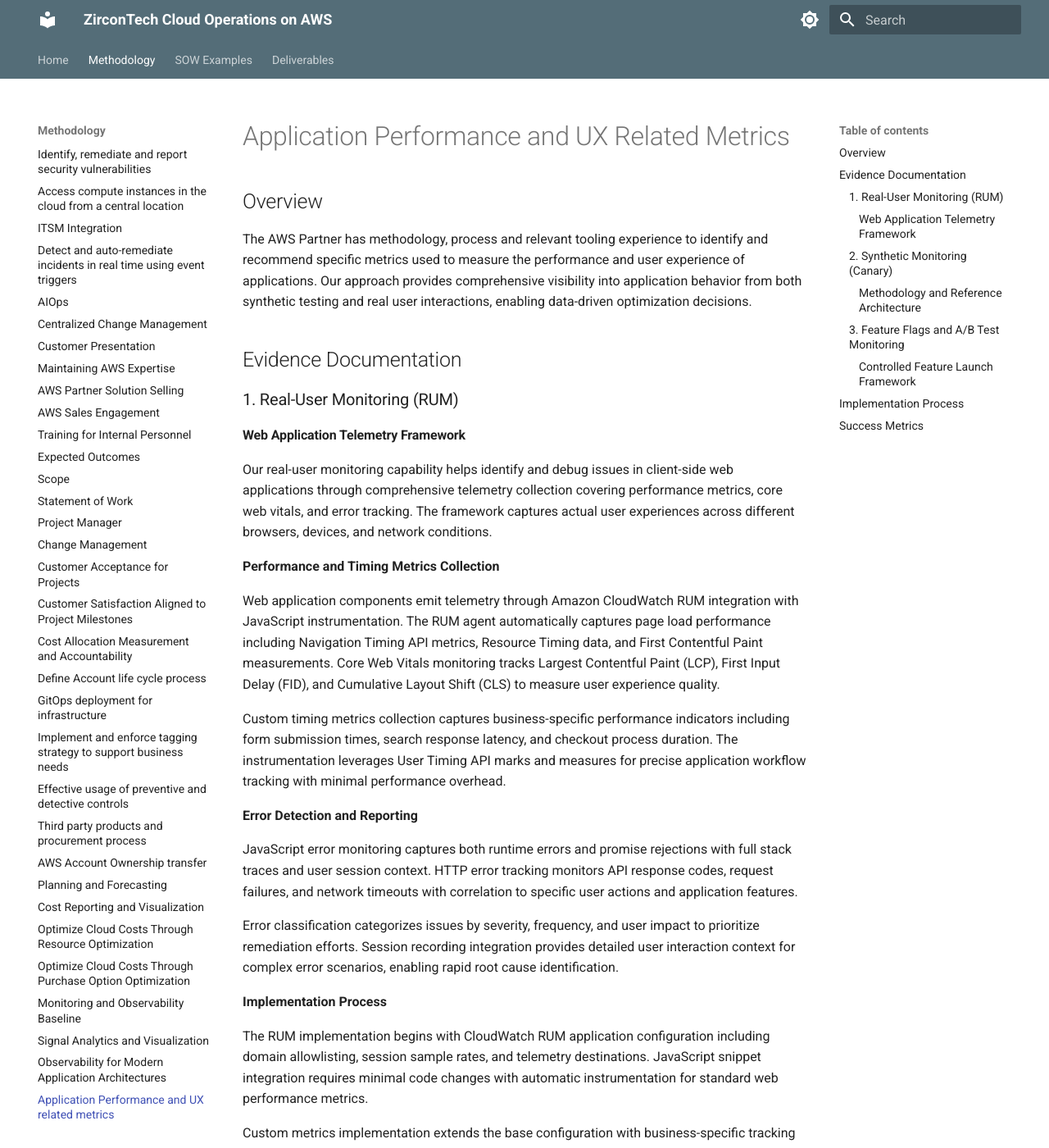
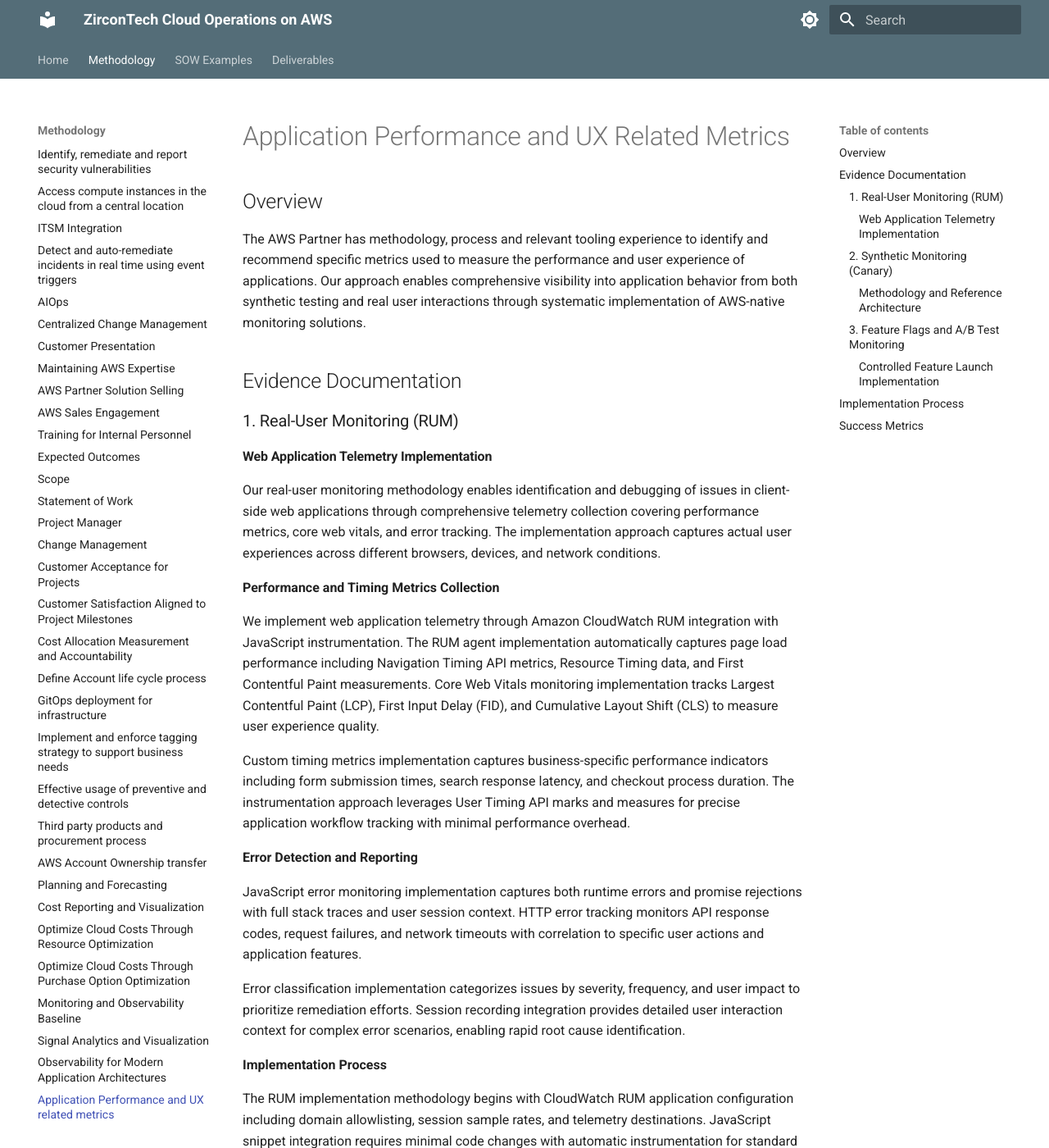
Before and after one commit to zircon-tech/cloud-ops-docs, an MkDocs documentation site: the page built from docs/application-performance-and-ux-related-metrics.md, in a window 1280 px wide and 1400 px high. Shown: the whole window at 82% size. Built offline with MkDocs 1.6.1 and Material for MkDocs 9.7.7, drawn with Linux system fonts in a browser that asks for light colours; some of the changed text lies outside the part shown.

Commit message:
Update language

```diff
--- a/docs/application-performance-and-ux-related-metrics.md
+++ b/docs/application-performance-and-ux-related-metrics.md
@@ -7,31 +7,31 @@
 
 ## Overview
 
-The AWS Partner has methodology, process and relevant tooling experience to identify and recommend specific metrics used to measure the performance and user experience of applications. Our approach provides comprehensive visibility into application behavior from both synthetic testing and real user interactions, enabling data-driven optimization decisions.
+The AWS Partner has methodology, process and relevant tooling experience to identify and recommend specific metrics used to measure the performance and user experience of applications. Our approach enables comprehensive visibility into application behavior from both synthetic testing and real user interactions through systematic implementation of AWS-native monitoring solutions.
 
 ## Evidence Documentation
 
 ### 1. Real-User Monitoring (RUM)
 
-#### Web Application Telemetry Framework
+#### Web Application Telemetry Implementation
 
-Our real-user monitoring capability helps identify and debug issues in client-side web applications through comprehensive telemetry collection covering performance metrics, core web vitals, and error tracking. The framework captures actual user experiences across different browsers, devices, and network conditions.
+Our real-user monitoring methodology enables identification and debugging of issues in client-side web applications through comprehensive telemetry collection covering performance metrics, core web vitals, and error tracking. The implementation approach captures actual user experiences across different browsers, devices, and network conditions.
 
 **Performance and Timing Metrics Collection**
 
-Web application components emit telemetry through Amazon CloudWatch RUM integration with JavaScript instrumentation. The RUM agent automatically captures page load performance including Navigation Timing API metrics, Resource Timing data, and First Contentful Paint measurements. Core Web Vitals monitoring tracks Largest Contentful Paint (LCP), First Input Delay (FID), and Cumulative Layout Shift (CLS) to measure user experience quality.
+We implement web application telemetry through Amazon CloudWatch RUM integration with JavaScript instrumentation. The RUM agent implementation automatically captures page load performance including Navigation Timing API metrics, Resource Timing data, and First Contentful Paint measurements. Core Web Vitals monitoring implementation tracks Largest Contentful Paint (LCP), First Input Delay (FID), and Cumulative Layout Shift (CLS) to measure user experience quality.
 
-Custom timing metrics collection captures business-specific performance indicators including form submission times, search response latency, and checkout process duration. The instrumentation leverages User Timing API marks and measures for precise application workflow tracking with minimal performance overhead.
+Custom timing metrics implementation captures business-specific performance indicators including form submission times, search response latency, and checkout process duration. The instrumentation approach leverages User Timing API marks and measures for precise application workflow tracking with minimal performance overhead.
 
 **Error Detection and Reporting**
 
-JavaScript error monitoring captures both runtime errors and promise rejections with full stack traces and user session context. HTTP error tracking monitors API response codes, request failures, and network timeouts with correlation to specific user actions and application features.
+JavaScript error monitoring implementation captures both runtime errors and promise rejections with full stack traces and user session context. HTTP error tracking monitors API response codes, request failures, and network timeouts with correlation to specific user actions and application features.
 
-Error classification categorizes issues by severity, frequency, and user impact to prioritize remediation efforts. Session recording integration provides detailed user interaction context for complex error scenarios, enabling rapid root cause identification.
+Error classification implementation categorizes issues by severity, frequency, and user impact to prioritize remediation efforts. Session recording integration provides detailed user interaction context for complex error scenarios, enabling rapid root cause identification.
 
 **Implementation Process**
 
-The RUM implementation begins with CloudWatch RUM application configuration including domain allowlisting, session sample rates, and telemetry destinations. JavaScript snippet integration requires minimal code changes with automatic instrumentation for standard web performance metrics.
+The RUM implementation methodology begins with CloudWatch RUM application configuration including domain allowlisting, session sample rates, and telemetry destinations. JavaScript snippet integration requires minimal code changes with automatic instrumentation for standard web performance metrics.
 
 Custom metrics implementation extends the base configuration with business-specific tracking using the RUM agent API for form interactions, feature usage, and conversion funnel analysis. Data retention policies and dashboard configuration provide ongoing visibility into application performance trends and user experience quality.
 
@@ -39,29 +39,29 @@
 
 #### Methodology and Reference Architecture
 
-Our synthetic monitoring capability provides continuous verification of end-customer experience through automated testing that follows the same routes and actions as real customers, even during periods of no actual traffic.
+Our synthetic monitoring implementation provides continuous verification of end-customer experience through automated testing that follows the same routes and actions as real customers, even during periods of no actual traffic.
 
 **Implementation Reference**
 
-Comprehensive synthetic monitoring methodology, process documentation, and reference architecture are detailed in the [Synthetic Monitoring document](synthetic-monitoring.md). This includes artifact management for defining, developing, and managing synthetic monitoring across hybrid workloads, complete reference architecture with diagrams, and typical AWS services integration patterns.
+Comprehensive synthetic monitoring methodology, process documentation, and reference architecture implementation are detailed in the [Synthetic Monitoring document](synthetic-monitoring.md). This includes artifact management for defining, developing, and managing synthetic monitoring across hybrid workloads, complete reference architecture with diagrams, and typical AWS services integration patterns.
 
 The synthetic monitoring framework utilizes Amazon CloudWatch Synthetics for automated canary testing with configurable scheduling, geographic distribution, and alert integration. Testing scenarios cover critical user journeys including authentication flows, transaction processing, and API health validation.
 
 ### 3. Feature Flags and A/B Test Monitoring
 
-#### Controlled Feature Launch Framework
+#### Controlled Feature Launch Implementation
 
-Our feature flag and A/B test monitoring capability provides controlled rollout of new application features with comprehensive performance tracking and risk mitigation. The framework monitors feature performance during controlled traffic ramp-up to identify unintended consequences before full launch.
+Our feature flag and A/B test monitoring methodology provides controlled rollout of new application features with comprehensive performance tracking and risk mitigation. The implementation approach monitors feature performance during controlled traffic ramp-up to identify unintended consequences before full launch.
 
-**Tooling and Mechanisms**
+**Tooling and Implementation Mechanisms**
 
-Amazon CloudWatch Evidently provides the core feature flag and experiment management platform with integrated performance monitoring. Feature evaluation rules define user segments, traffic allocation percentages, and launch criteria with automatic traffic shifting based on performance thresholds.
+Amazon CloudWatch Evidently provides the core feature flag and experiment management platform with integrated performance monitoring. Feature evaluation rules implementation defines user segments, traffic allocation percentages, and launch criteria with automatic traffic shifting based on performance thresholds.
 
 Performance monitoring during feature launches tracks application metrics including response times, error rates, conversion rates, and business KPIs. Automated analysis compares treatment groups against control groups with statistical significance testing to validate feature effectiveness.
 
 **Evaluation Rules and Audience Management**
 
-Traffic allocation policies define percentage-based rollouts with user segmentation based on geographic location, device type, or custom attributes. Evaluation rules specify launch criteria including performance thresholds, error rate limits, and business metric targets that must be maintained for continued rollout.
+Traffic allocation policies implementation defines percentage-based rollouts with user segmentation based on geographic location, device type, or custom attributes. Evaluation rules specify launch criteria including performance thresholds, error rate limits, and business metric targets that must be maintained for continued rollout.
 
 Audience targeting enables feature testing with specific user segments while maintaining control group isolation. Geographic targeting allows regional feature launches with localized performance monitoring and rollback capabilities.
 
@@ -85,10 +85,10 @@
 
 ## Success Metrics
 
-Real-user monitoring effectiveness measures include 95% data collection coverage across user sessions, sub-second telemetry ingestion latency, and comprehensive error tracking with detailed context. Synthetic monitoring maintains 99.9% test execution reliability with automated alerting for customer-impacting issues.
+Real-user monitoring implementation effectiveness measures include 95% data collection coverage across user sessions, sub-second telemetry ingestion latency, and comprehensive error tracking with detailed context. Synthetic monitoring maintains 99.9% test execution reliability with automated alerting for customer-impacting issues.
 
 Feature flag monitoring provides statistical confidence in A/B test results with automated traffic management and rollback capabilities for performance degradations exceeding defined thresholds.
 
 ---
 
-*This document provides evidence of our application performance and UX monitoring capabilities including real-user monitoring, synthetic testing, and feature flag management.*
+*This document provides evidence of our application performance and UX monitoring implementation capabilities including real-user monitoring, synthetic testing, and feature flag management.*
```
